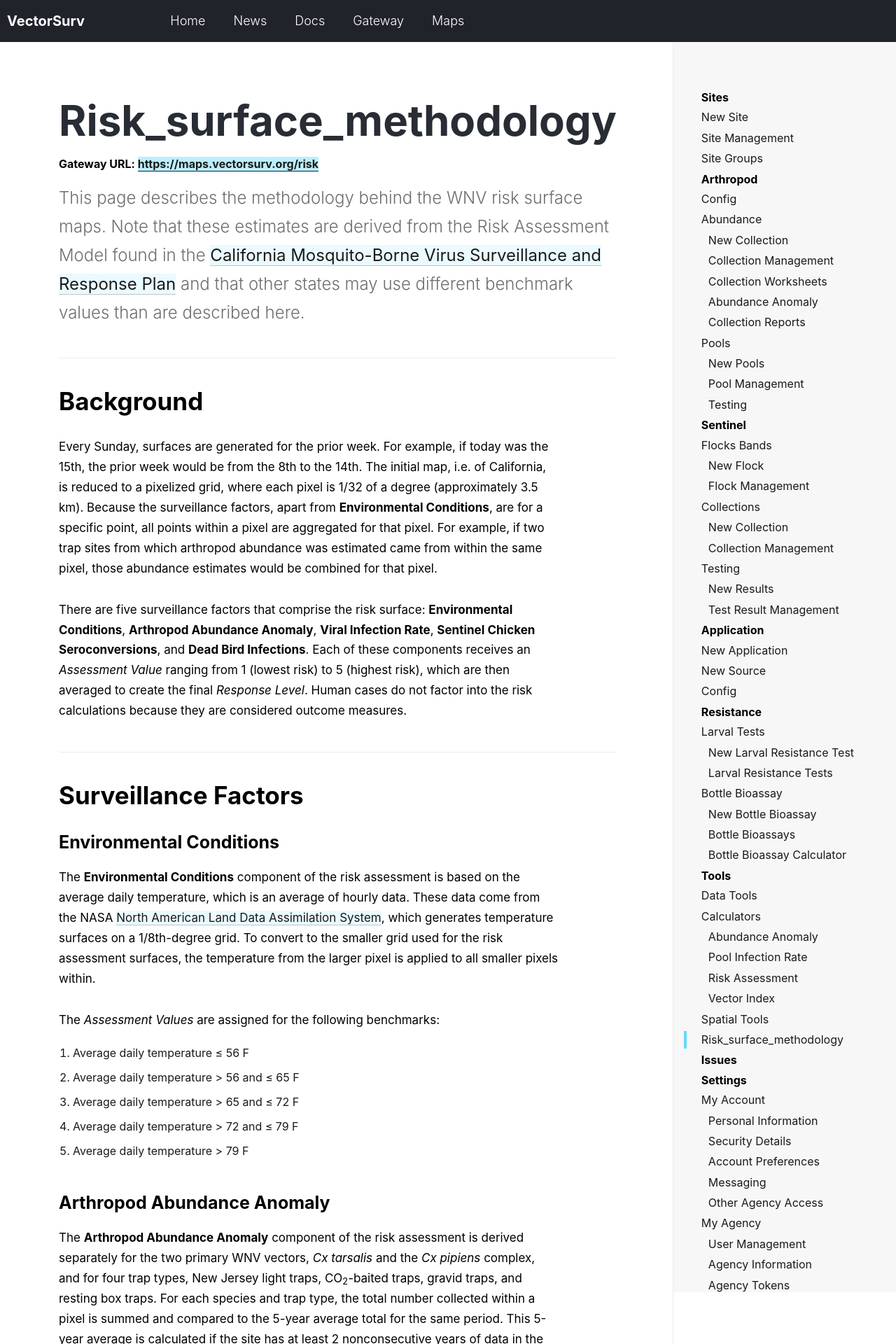
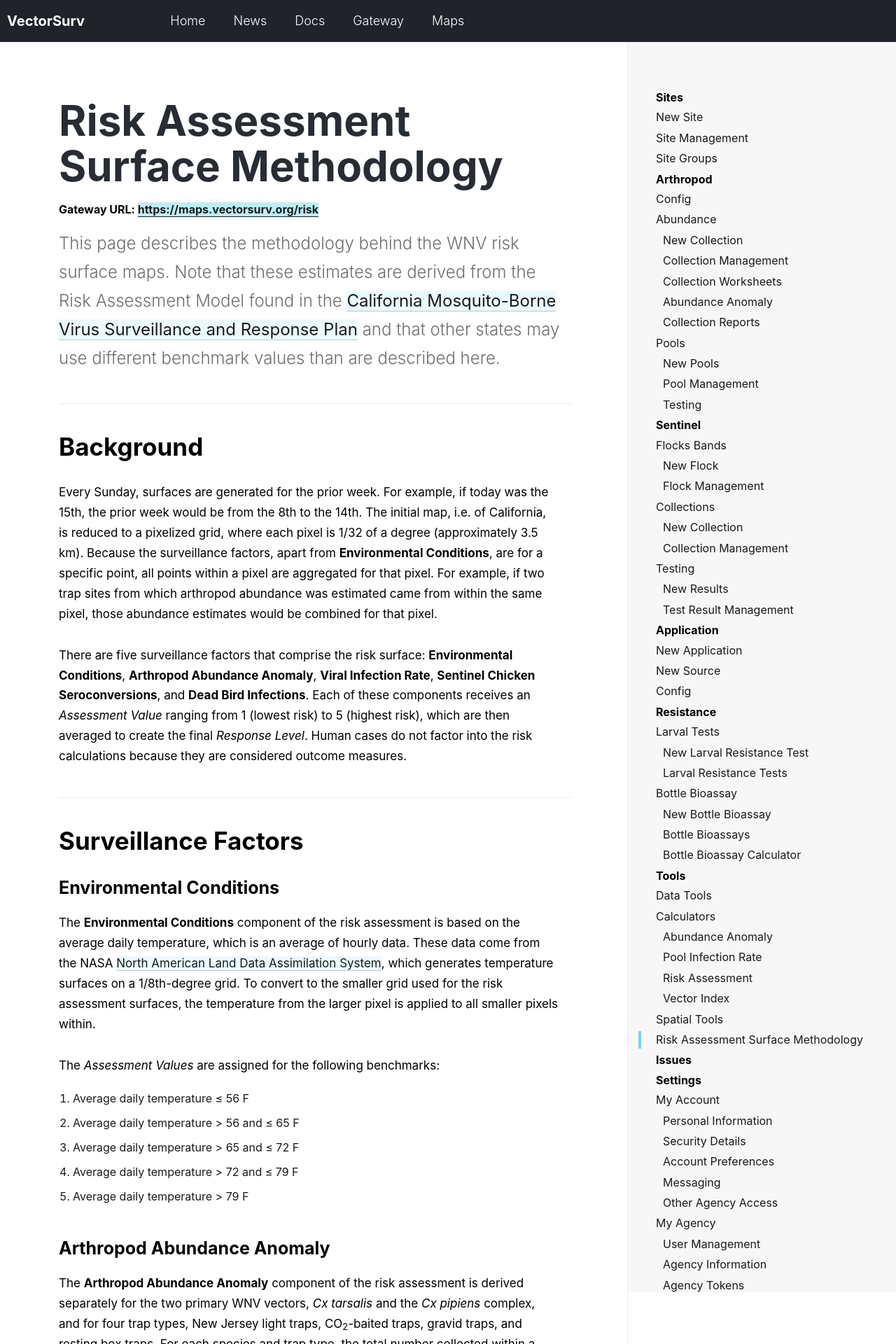
Before and after one commit to tlvaldepena/vectorsurv.org, a Jekyll site: the page built from _docs/tools/risk_surface_methodology.md, in a window 1280 px wide. Shown: the top 1920 px of the page at 70% size. Built offline with Jekyll 4.4.1, drawn with Linux system fonts in a browser that asks for light colours.

Commit message:
fix title display on docs site

```diff
--- a/_docs/tools/risk_surface_methodology.md
+++ b/_docs/tools/risk_surface_methodology.md
@@ -1,5 +1,5 @@
 ---
-Title: Risk Assessment Surface Methodology
+title: Risk Assessment Surface Methodology
 gateway-url: https://maps.vectorsurv.org/risk
 ---
 
```
